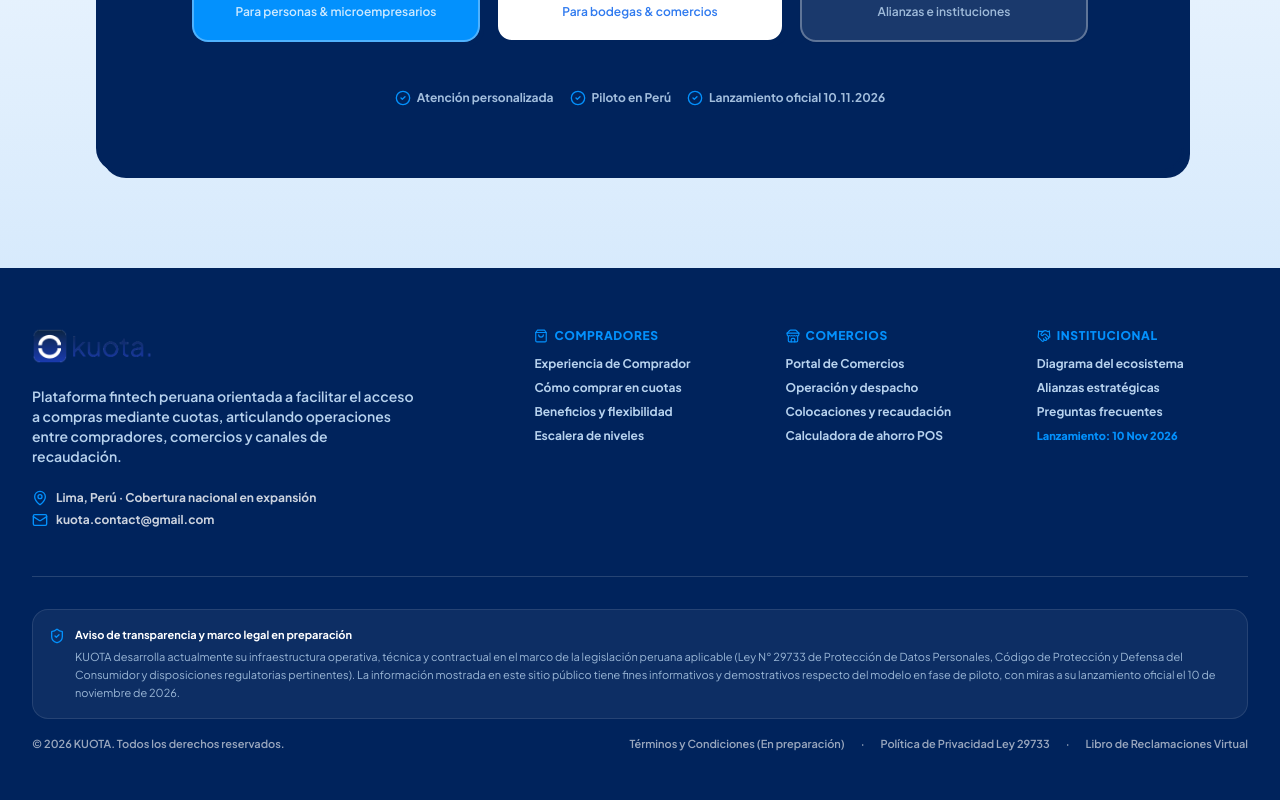
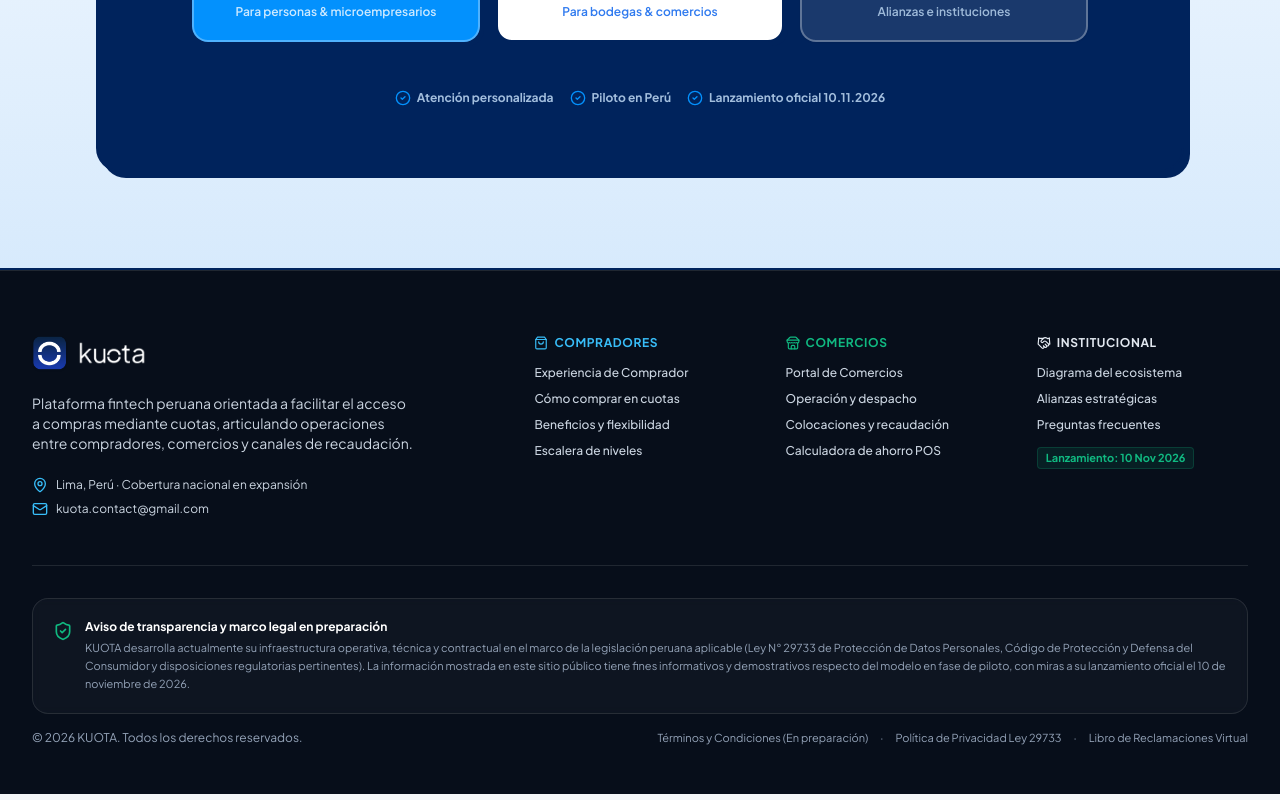
Before and after one commit to Juzakito/kuota-app, a React (Vite) app in the folder landing/: page / in a window 1280 px wide. Shown: the part 7093-7893 px from the top of the page. Built offline with nearby package versions, Linux system fonts and the light colour scheme.

Commit message:
fix(footer): resolve button user agent styles and enhance institutional footer aesthetics

```diff
--- a/landing/src/components/ecosystem/InstitutionalFooter.tsx
+++ b/landing/src/components/ecosystem/InstitutionalFooter.tsx
@@ -1,5 +1,5 @@
 import React from 'react';
-import { Mail, ShieldCheck, MapPin, Sparkles, Store, ShoppingBag, Handshake } from 'lucide-react';
+import { Mail, ShieldCheck, MapPin, Store, ShoppingBag, Handshake } from 'lucide-react';
 import { KuotaLogo } from '../KuotaLogo';
 import { OFFICIAL_CONTACT } from '../../utils/leadsService';
 import { kuotaSound } from '../../utils/soundSystem';
@@ -16,24 +16,27 @@
   onOpenPartnerModal,
 }) => {
   return (
-    <footer className="w-full bg-kuota-deepnavy text-white border-t-2 border-kuota-deepnavy pt-14 pb-12">
+    <footer className="w-full bg-[#070E1A] text-white border-t border-white/10 pt-16 pb-12">
       <div className="max-w-7xl mx-auto px-4 sm:px-6 lg:px-8 space-y-12">
         <div className="grid grid-cols-1 md:grid-cols-2 lg:grid-cols-5 gap-8 lg:gap-10">
 
           {/* Columna 1 y 2: Identidad y Propuesta */}
           <div className="lg:col-span-2 space-y-4">
-            <KuotaLogo size="md" />
-            <p className="text-xs sm:text-sm font-semibold text-kuota-palesky/90 leading-relaxed max-w-sm">
+            <KuotaLogo size="md" variant="inverted" />
+            <p className="text-xs sm:text-sm font-normal text-slate-300 leading-relaxed max-w-sm">
               Plataforma fintech peruana orientada a facilitar el acceso a compras mediante cuotas, articulando operaciones entre compradores, comercios y canales de recaudación.
             </p>
-            <div className="pt-2 text-xs font-bold text-white/80 space-y-1.5">
+            <div className="pt-2 text-xs text-slate-300 space-y-2">
               <div className="flex items-center gap-2">
-                <MapPin className="w-4 h-4 text-kuota-dodger shrink-0" />
+                <MapPin className="w-4 h-4 text-[#38BDF8] shrink-0" />
                 <span>Lima, Perú · Cobertura nacional en expansión</span>
               </div>
               <div className="flex items-center gap-2">
-                <Mail className="w-4 h-4 text-kuota-dodger shrink-0" />
-                <a href={`mailto:${OFFICIAL_CONTACT.email}`} className="hover:text-kuota-dodger transition-colors">
+                <Mail className="w-4 h-4 text-[#38BDF8] shrink-0" />
+                <a
+                  href={`mailto:${OFFICIAL_CONTACT.email}`}
+                  className="text-slate-300 hover:text-[#38BDF8] transition-colors"
+                >
                   {OFFICIAL_CONTACT.email}
                 </a>
               </div>
@@ -41,12 +44,12 @@
           </div>
 
           {/* Columna 3: Para Compradores */}
-          <div className="space-y-3">
-            <span className="text-xs font-extrabold uppercase tracking-wider text-kuota-dodger flex items-center gap-1.5">
-              <ShoppingBag className="w-3.5 h-3.5" />
+          <div className="space-y-3.5">
+            <span className="text-xs font-bold uppercase tracking-wider text-[#38BDF8] flex items-center gap-1.5">
+              <ShoppingBag className="w-3.5 h-3.5 text-[#38BDF8]" />
               Compradores
             </span>
-            <ul className="space-y-2 text-xs font-bold text-kuota-palesky/90">
+            <ul className="space-y-2.5 text-xs text-slate-300">
               <li>
                 <button
                   type="button"
@@ -54,23 +57,32 @@
                     kuotaSound.playSelectOption();
                     onSelectBuyer();
                   }}
-                  className="hover:text-white transition-colors text-left"
+                  className="text-xs font-medium text-slate-300 hover:text-white transition-colors text-left bg-transparent border-0 p-0 m-0 outline-none cursor-pointer block"
                 >
                   Experiencia de Comprador
                 </button>
               </li>
               <li>
-                <a href="#producto" className="hover:text-white transition-colors">
+                <a
+                  href="#producto"
+                  className="text-xs font-medium text-slate-300 hover:text-white transition-colors text-left bg-transparent border-0 p-0 m-0 cursor-pointer block"
+                >
                   Cómo comprar en cuotas
                 </a>
               </li>
               <li>
-                <a href="#beneficios" className="hover:text-white transition-colors">
+                <a
+                  href="#beneficios"
+                  className="text-xs font-medium text-slate-300 hover:text-white transition-colors text-left bg-transparent border-0 p-0 m-0 cursor-pointer block"
+                >
                   Beneficios y flexibilidad
                 </a>
               </li>
               <li>
-                <a href="#niveles" className="hover:text-white transition-colors">
+                <a
+                  href="#niveles"
+                  className="text-xs font-medium text-slate-300 hover:text-white transition-colors text-left bg-transparent border-0 p-0 m-0 cursor-pointer block"
+                >
                   Escalera de niveles
                 </a>
               </li>
@@ -78,12 +90,12 @@
           </div>
 
           {/* Columna 4: Para Comercios */}
-          <div className="space-y-3">
-            <span className="text-xs font-extrabold uppercase tracking-wider text-kuota-dodger flex items-center gap-1.5">
-              <Store className="w-3.5 h-3.5" />
+          <div className="space-y-3.5">
+            <span className="text-xs font-bold uppercase tracking-wider text-[#10B981] flex items-center gap-1.5">
+              <Store className="w-3.5 h-3.5 text-[#10B981]" />
               Comercios
             </span>
-            <ul className="space-y-2 text-xs font-bold text-kuota-palesky/90">
+            <ul className="space-y-2.5 text-xs text-slate-300">
               <li>
                 <button
                   type="button"
@@ -91,23 +103,32 @@
                     kuotaSound.playSelectOption();
                     onSelectMerchant();
                   }}
-                  className="hover:text-white transition-colors text-left"
+                  className="text-xs font-medium text-slate-300 hover:text-white transition-colors text-left bg-transparent border-0 p-0 m-0 outline-none cursor-pointer block"
                 >
                   Portal de Comercios
                 </button>
               </li>
               <li>
-                <a href="#operacion-comercio" className="hover:text-white transition-colors">
+                <a
+                  href="#operacion-comercio"
+                  className="text-xs font-medium text-slate-300 hover:text-white transition-colors text-left bg-transparent border-0 p-0 m-0 cursor-pointer block"
+                >
                   Operación y despacho
                 </a>
               </li>
               <li>
-                <a href="#colocaciones" className="hover:text-white transition-colors">
+                <a
+                  href="#colocaciones"
+                  className="text-xs font-medium text-slate-300 hover:text-white transition-colors text-left bg-transparent border-0 p-0 m-0 cursor-pointer block"
+                >
                   Colocaciones y recaudación
                 </a>
               </li>
               <li>
-                <a href="#calculadora" className="hover:text-white transition-colors">
+                <a
+                  href="#calculadora"
+                  className="text-xs font-medium text-slate-300 hover:text-white transition-colors text-left bg-transparent border-0 p-0 m-0 cursor-pointer block"
+                >
                   Calculadora de ahorro POS
                 </a>
               </li>
@@ -115,14 +136,17 @@
           </div>
 
           {/* Columna 5: Ecosistema y Aliados */}
-          <div className="space-y-3">
-            <span className="text-xs font-extrabold uppercase tracking-wider text-kuota-dodger flex items-center gap-1.5">
-              <Handshake className="w-3.5 h-3.5" />
+          <div className="space-y-3.5">
+            <span className="text-xs font-bold uppercase tracking-wider text-slate-200 flex items-center gap-1.5">
+              <Handshake className="w-3.5 h-3.5 text-slate-200" />
               Institucional
             </span>
-            <ul className="space-y-2 text-xs font-bold text-kuota-palesky/90">
+            <ul className="space-y-2.5 text-xs text-slate-300">
               <li>
-                <a href="#diagrama" className="hover:text-white transition-colors">
+                <a
+                  href="#diagrama"
+                  className="text-xs font-medium text-slate-300 hover:text-white transition-colors text-left bg-transparent border-0 p-0 m-0 cursor-pointer block"
+                >
                   Diagrama del ecosistema
                 </a>
               </li>
@@ -133,18 +157,21 @@
                     kuotaSound.playSelectOption();
                     onOpenPartnerModal();
                   }}
-                  className="hover:text-white transition-colors text-left"
+                  className="text-xs font-medium text-slate-300 hover:text-white transition-colors text-left bg-transparent border-0 p-0 m-0 outline-none cursor-pointer block"
                 >
                   Alianzas estratégicas
                 </button>
               </li>
               <li>
-                <a href="#faq" className="hover:text-white transition-colors">
+                <a
+                  href="#faq"
+                  className="text-xs font-medium text-slate-300 hover:text-white transition-colors text-left bg-transparent border-0 p-0 m-0 cursor-pointer block"
+                >
                   Preguntas frecuentes
                 </a>
               </li>
-              <li>
-                <span className="text-[11px] font-extrabold text-kuota-dodger block">
+              <li className="pt-1">
+                <span className="text-[11px] font-bold text-[#10B981] bg-emerald-500/10 px-2 py-0.5 rounded border border-emerald-500/20 inline-block">
                   Lanzamiento: 10 Nov 2026
                 </span>
               </li>
@@ -154,27 +181,27 @@
         </div>
 
         {/* Declaración de Transparencia y Cumplimiento Legal */}
-        <div className="pt-8 border-t border-white/15 space-y-4 text-[11px] leading-relaxed text-kuota-palesky/75">
-          <div className="flex items-start gap-2.5 bg-white/5 rounded-2xl p-4 border border-white/10">
-            <ShieldCheck className="w-4 h-4 text-kuota-dodger shrink-0 mt-0.5" />
-            <div>
-              <p className="font-bold text-white mb-1">
+        <div className="pt-8 border-t border-white/10 space-y-4">
+          <div className="flex items-start gap-3 bg-white/[0.03] rounded-2xl p-4 sm:p-5 border border-white/10 backdrop-blur-sm">
+            <ShieldCheck className="w-5 h-5 text-[#10B981] shrink-0 mt-0.5" />
+            <div className="space-y-1">
+              <p className="text-xs font-bold text-white">
                 Aviso de transparencia y marco legal en preparación
               </p>
-              <p>
+              <p className="text-[11px] leading-relaxed text-slate-400">
                 KUOTA desarrolla actualmente su infraestructura operativa, técnica y contractual en el marco de la legislación peruana aplicable (Ley N° 29733 de Protección de Datos Personales, Código de Protección y Defensa del Consumidor y disposiciones regulatorias pertinentes). La información mostrada en este sitio público tiene fines informativos y demostrativos respecto del modelo en fase de piloto, con miras a su lanzamiento oficial el 10 de noviembre de 2026.
               </p>
             </div>
           </div>
 
-          <div className="flex flex-col sm:flex-row sm:items-center sm:justify-between gap-3 text-white/60 font-semibold">
+          <div className="flex flex-col sm:flex-row sm:items-center sm:justify-between gap-3 text-slate-400 text-xs">
             <p>© {new Date().getFullYear()} KUOTA. Todos los derechos reservados.</p>
-            <div className="flex flex-wrap items-center gap-4 text-[11px]">
-              <span>Términos y Condiciones (En preparación)</span>
+            <div className="flex flex-wrap items-center gap-3 text-[11px] text-slate-400">
+              <span className="hover:text-slate-200 transition-colors">Términos y Condiciones (En preparación)</span>
               <span>·</span>
-              <span>Política de Privacidad Ley 29733</span>
+              <span className="hover:text-slate-200 transition-colors">Política de Privacidad Ley 29733</span>
               <span>·</span>
-              <span>Libro de Reclamaciones Virtual</span>
+              <span className="hover:text-slate-200 transition-colors">Libro de Reclamaciones Virtual</span>
             </div>
           </div>
         </div>
```
